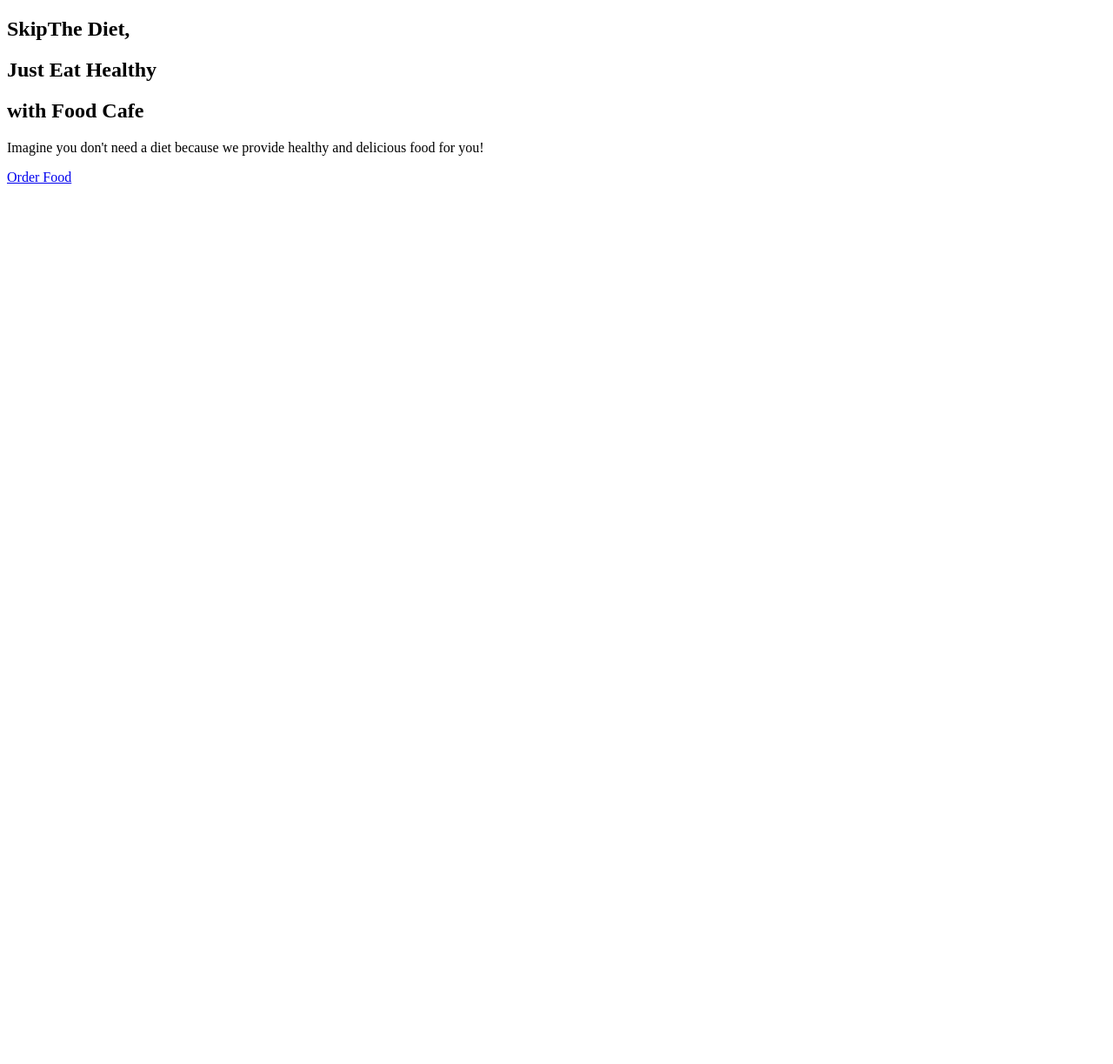
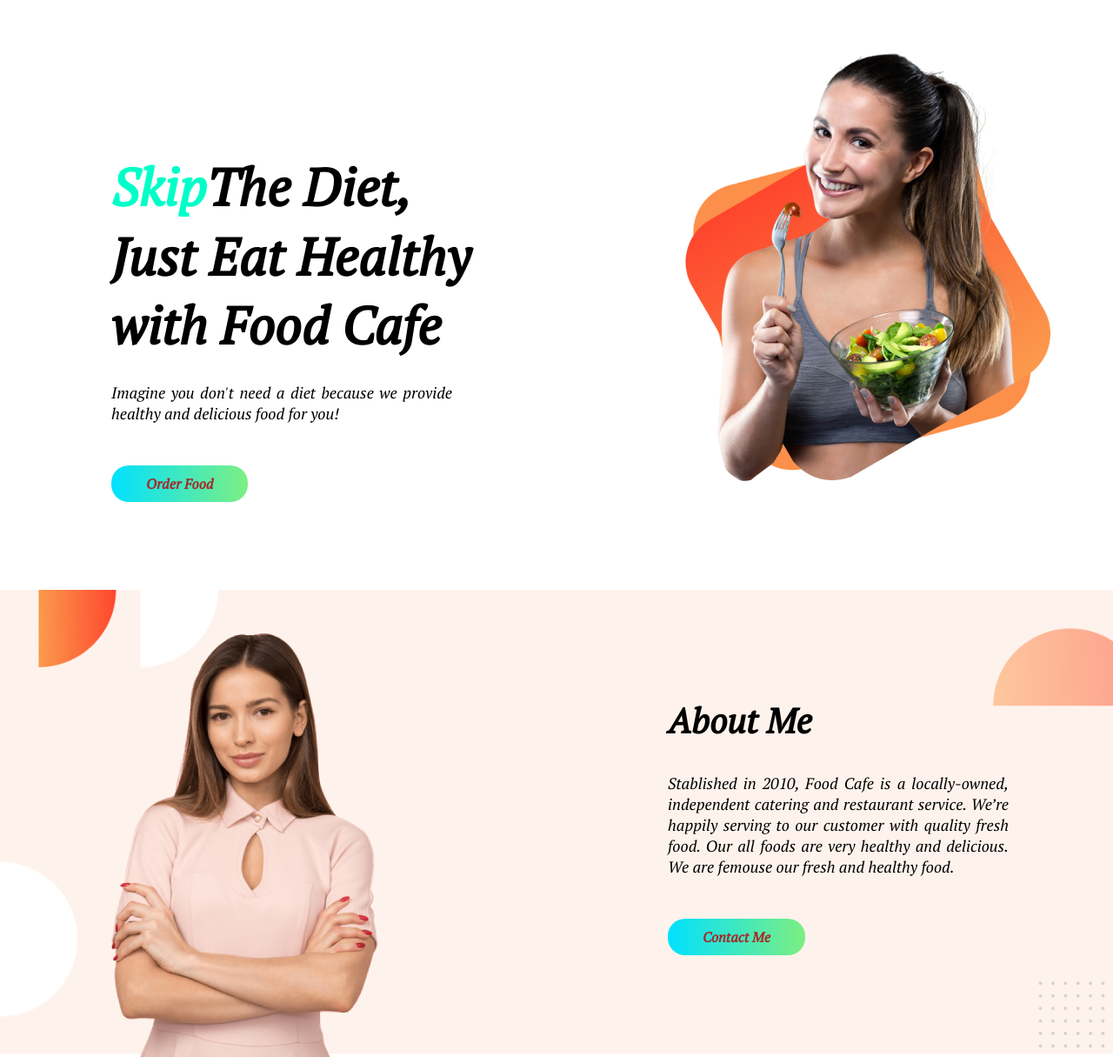
Before and after one commit to tarikul-tareef/Food-Cafe, a plain HTML site: page index.html in a window 1280 px wide. Shown: the whole page at 87% size. Before the commit the page ends 800 px from the top, so only its background shows below. Drawn offline with Linux system fonts and the light colour scheme.

Commit message:
complete about me  section

```diff
--- a/index.html
+++ b/index.html
@@ -5,16 +5,31 @@
     <meta http-equiv="X-UA-Compatible" content="IE=edge">
     <meta name="viewport" content="width=device-width, initial-scale=1.0">
     <title>Food Cafe</title>
+    <link rel="stylesheet" href="style.css">
+    <link rel="preconnect" href="https://fonts.googleapis.com">
+    <link rel="preconnect" href="https://fonts.gstatic.com" crossorigin>
+    <link href="https://fonts.googleapis.com/css2?family=PT+Serif:ital@1&display=swap" rel="stylesheet">
   </head>
   <body>
     <section>
-      <div>
-        <h1><span>Skip</span>The Diet,</h1>
+      <div class="halt-width">
+        <h1 id="text-padding"><span class="font-colored">Skip</span>The Diet,</h1>
         <h1>Just Eat Healthy</h1>
         <h1>with Food Cafe</h1>
         <p>Imagine you don't need a diet because we provide
           healthy and delicious food for you!</p>
-        <a href="tarikul-tareef.github.io/food-cafe/">Order Food</a>
+        <a class="anchor-button" target="_blank" href="https://tarikul-tareef.github.io/Food-Cafe/index.html">Order Food</a>
+      </div>
+      <div class="halt-width">
+        <img src="images/Group 8425.png" alt="group iamge">
+      </div>
+    </section>
+    <section class="aboute-me-sec">
+      <div class="halt-width"><img id="about-img" src="images/Person Image.png" alt="person image"></div>
+      <div class="halt-width">
+        <h2>About Me</h2>
+        <p>Stablished in 2010, Food Cafe is a locally-owned, independent catering and restaurant service. We’re happily serving to our customer with quality fresh food. Our all foods are very healthy and delicious. We are femouse our fresh and healthy food. </p>
+        <a class="anchor-button" target="_blank" href="https://tarikul-tareef.github.io/Food-Cafe/index.html">Contact Me</a>
       </div>
     </section>
   </body>
--- a/style.css
+++ b/style.css
@@ -0,0 +1,60 @@
+body{
+  font-family: 'PT Serif', serif;
+  margin: 0;
+}
+body p{
+  text-align: justify;
+  font-size: large;
+}
+section{
+  display: flex;
+  padding-bottom: 100px;
+}
+.font-colored{
+  color: #00ffc8;
+}
+div h1{
+  font-size: 60px;
+  line-height: 30px;
+  font-weight: 700;
+}
+.halt-width{
+  width: 40%;
+  margin-left: 5%;
+  padding-left: 5%;
+  padding-top: 50px;
+}
+.halt-width p{
+  padding-bottom: 40px;
+  padding-right: 120px;
+}
+.halt-width img{
+  width: 90%;
+
+}
+#text-padding{
+  padding-top: 100px;
+}
+.anchor-button{
+  text-align: center;
+  text-decoration: none;
+  background-image: linear-gradient(90deg, #00e1ff, #74ee7aef);
+  padding: 10px 40px;
+  border-radius: 20px;
+  color: brown;
+  font-weight: 700;
+}
+.aboute-me-sec{
+  background-image: url(images/7.png);
+  background-repeat: no-repeat;
+  background-size: 100%;
+}
+#about-img{
+  width: 60%;
+}
+div h2{
+  font-size: 40px;
+  line-height: 54px;
+  font-weight: 700;
+  padding-top: 40px;
+}
```
